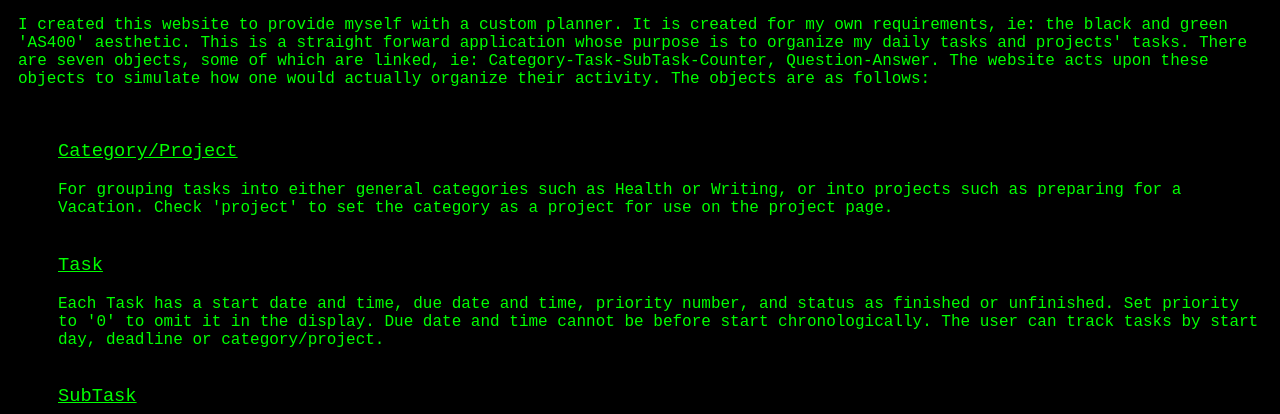
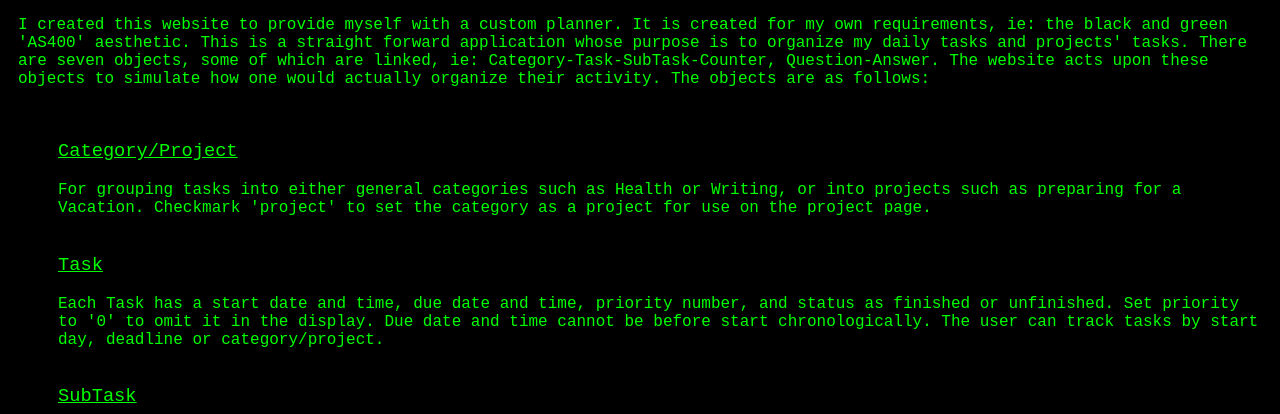
Before and after one commit to user-of-git/planner, a Django app: template dayplanner/templates/introduction.html in a window 1280 px wide. Shown: the part 212-626 px from the top of the page. Run offline with Django 3.2, Linux system fonts and the light colour scheme; the template is opened without the code that fills it, so the values that code supplies are empty.

Commit message:
fixed etc

```diff
--- a/dayplanner/templates/introduction.html
+++ b/dayplanner/templates/introduction.html
@@ -17,7 +17,7 @@
 <br>
 <ul>
   <li><h3 class="underline">Category/Project</h3>
-    For grouping tasks into either general categories such as Health or Writing, or into projects such as preparing for a Vacation. Check 'project' to set the category as a project for use on the project page.</li>
+    For grouping tasks into either general categories such as Health or Writing, or into projects such as preparing for a Vacation. Checkmark 'project' to set the category as a project for use on the project page.</li>
   <br>
   <li><h3 class="underline">Task</h3>
     Each Task has a start date and time, due date and time, priority number, and status as finished or unfinished. Set priority to '0' to omit it in the display. Due date and time cannot be before start chronologically. The user can track tasks by start day, deadline or category/project. </li>
--- a/planner/storage.py
+++ /dev/null
@@ -1,5 +0,0 @@
-from whitenoise.storage import CompressedManifestStaticFilesStorage
-
-
-class WhiteNoiseStaticFilesStorage(CompressedManifestStaticFilesStorage):
-    manifest_strict = False
```
